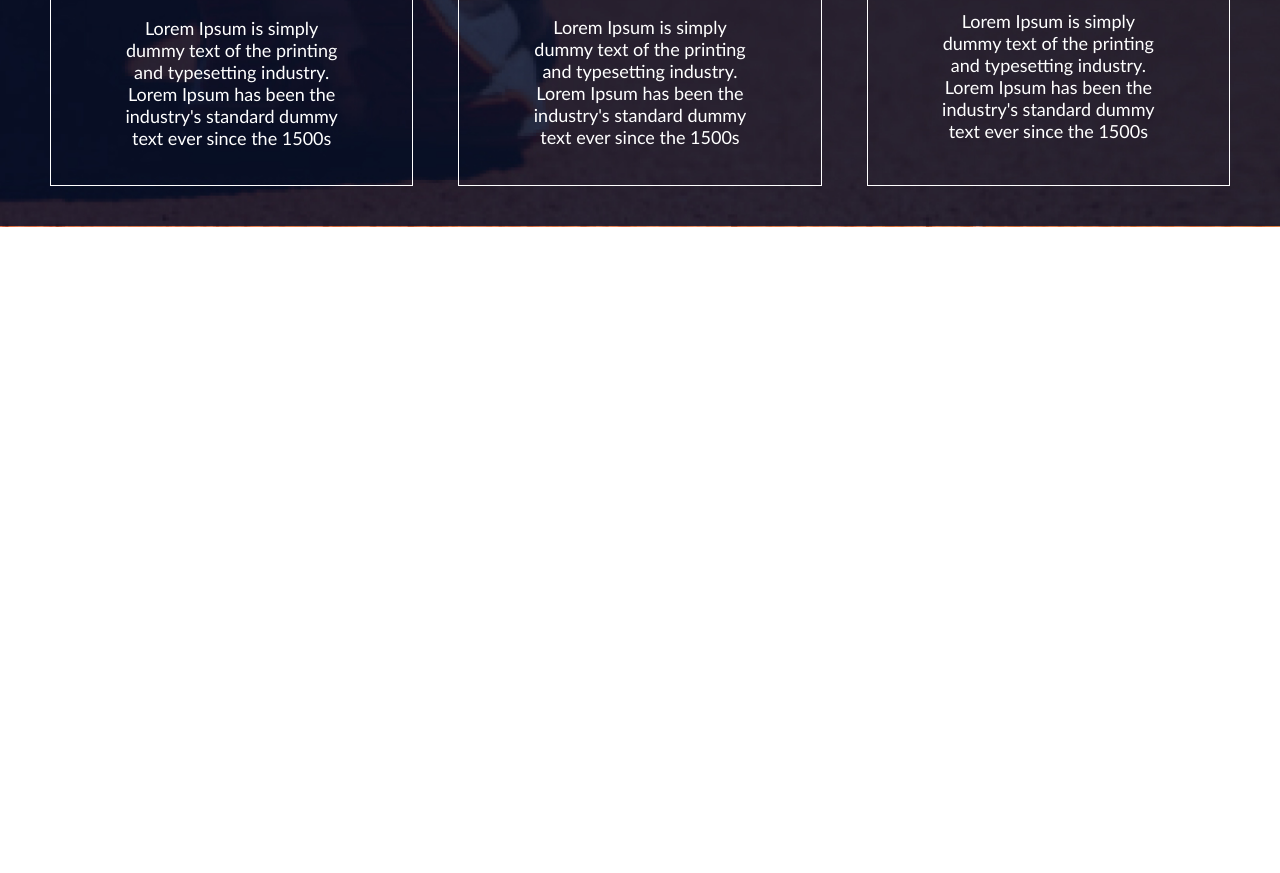
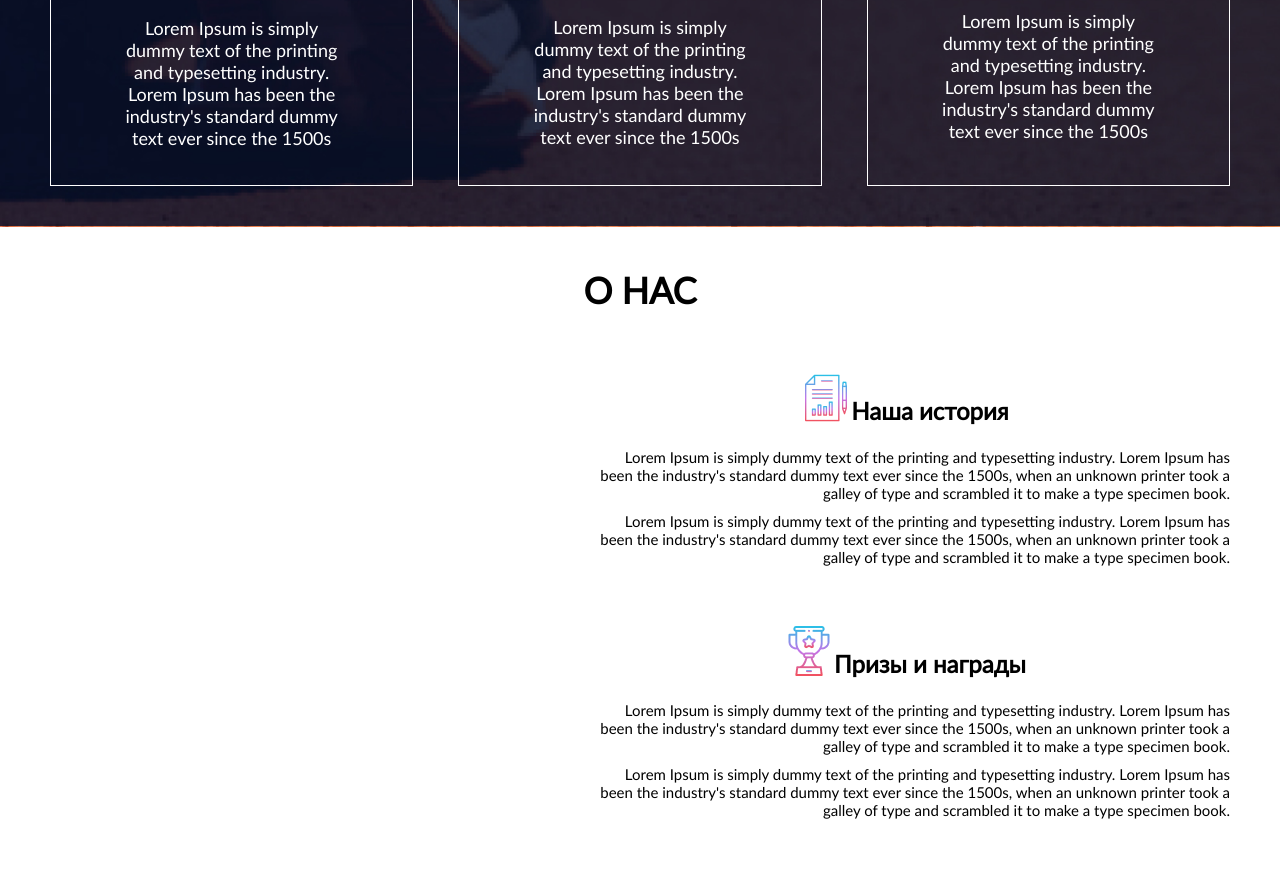
Before and after one commit to Alexnoch/Run_Landing-Page, a plain HTML site: page index.html in a window 1280 px wide. Shown: the part 2297-3170 px from the top of the page. Before the commit the page ends 2524 px from the top, so only its background shows below. Drawn offline with Linux system fonts and the light colour scheme.

Commit message:
Add files via upload

```diff
--- a/#source/css/style.scss
+++ b/#source/css/style.scss
@@ -284,7 +284,7 @@ h1,h2,h3,h4,h5,h6{font-size:inherit;font-weight: 400;}
 
 .trainers{
     width:363.333333333px;
-    border:1px solid white;
+    border:1px solid rgb(255, 255, 255);
     padding:30px 15px 36px 15px;
     color:white;
     text-align: center;
@@ -309,3 +309,68 @@ h1,h2,h3,h4,h5,h6{font-size:inherit;font-weight: 400;}
     }
 
 }
+
+.wrapper4{
+    max-width: 1920px;
+    margin: 0 auto;
+    padding:45px 0 112px 0;
+}
+
+.header__container-about-us{
+    margin: 0 auto;
+    margin-bottom: 65px;
+
+    h2{
+        text-align: center;
+        font-family: "Lato";
+        font-weight: 700;
+        font-size: 36px;
+        text-transform: uppercase;
+    }
+}
+
+
+.about-us__container{
+    display: flex;
+    flex-direction: column;
+
+    :last-child{
+        margin-bottom: 0;
+    }
+}
+
+.about-us__content{
+    width:55.0847457627%;
+    display: flex;
+    margin-left:auto;
+    flex-direction: column;
+    align-items: flex-end;
+    text-align: right;
+    margin-bottom: 60px;
+
+    p{
+        font-family: "Lato";
+        white-space: pre-line;
+        font-size: 15px;
+        font-weight: 500;
+        line-height: 18px;
+        margin-bottom: 10px;
+    }
+
+    :last-child{
+        margin-bottom: 0;
+    }
+
+}
+.about__us_header{
+    display: flex;
+    align-self:center;
+    align-items: flex-end;
+    margin-bottom: 25px;
+
+    h4{
+        font-family: "Lato";
+        font-size: 24px;
+        font-weight: 700;
+    }
+}
--- a/index.html
+++ b/index.html
@@ -122,5 +122,50 @@
             </div>
         </div>
     </div>
+    <div class="wrapper4">
+        <div class="section">
+            <div class="header__container-about-us">
+                <h2>о нас</h2>
+            </div>
+            <div class="about-us__contant-cointainer">
+                <div class="about-us__content">
+                    <div class="about__us_header">
+                        <img src="images/seo-report 1.png" alt="history">
+                        <h4>Наша история</h4>
+                    </div>
+                    <p>Lorem Ipsum is simply dummy text of the printing and typesetting industry. Lorem Ipsum has
+                        been the industry's standard dummy text ever since the 1500s, when an unknown printer took a
+                        galley of type and scrambled it to make a type specimen book. </p>
+                   <p>Lorem Ipsum is simply dummy text of the printing and typesetting industry. Lorem Ipsum has
+                   been the industry's standard dummy text ever since the 1500s, when an unknown printer took a
+                   galley of type and scrambled it to make a type specimen book. </p>
+                </div>
+                <div class="about-us__content">
+                    <div class="about__us_header">
+                        <img src="images/trophy 1.png" alt="Events">
+                        <h4>Призы и награды</h4>
+                    </div>
+                    <p>Lorem Ipsum is simply dummy text of the printing and typesetting industry. Lorem Ipsum has
+                        been the industry's standard dummy text ever since the 1500s, when an unknown printer took a
+                        galley of type and scrambled it to make a type specimen book. </p>
+                    <p>Lorem Ipsum is simply dummy text of the printing and typesetting industry. Lorem Ipsum has
+                        been the industry's standard dummy text ever since the 1500s, when an unknown printer took a
+                        galley of type and scrambled it to make a type specimen book. </p>
+                </div>
+                <div class="about-us__content">
+                    <div class="about__us_header">
+                        <img src="images/partner 1.png" alt="Partners">
+                        <h4>Наши партнеры</h4>
+                    </div>
+                    <p>Lorem Ipsum is simply dummy text of the printing and typesetting industry. Lorem Ipsum has
+                        been the industry's standard dummy text ever since the 1500s, when an unknown printer took a
+                        galley of type and scrambled it to make a type specimen book. </p>
+                    <p>Lorem Ipsum is simply dummy text of the printing and typesetting industry. Lorem Ipsum has
+                        been the industry's standard dummy text ever since the 1500s, when an unknown printer took a
+                        galley of type and scrambled it to make a type specimen book. </p>
+                </div>
+            </div>
+        </div>
+    </div>
 </body>
 </html>
```
Also changed, not shown: css/style.css, css/style.min.css, images/partner 1.png (added), images/seo-report 1.png (added), images/trophy 1.png (added), 1 other file.
